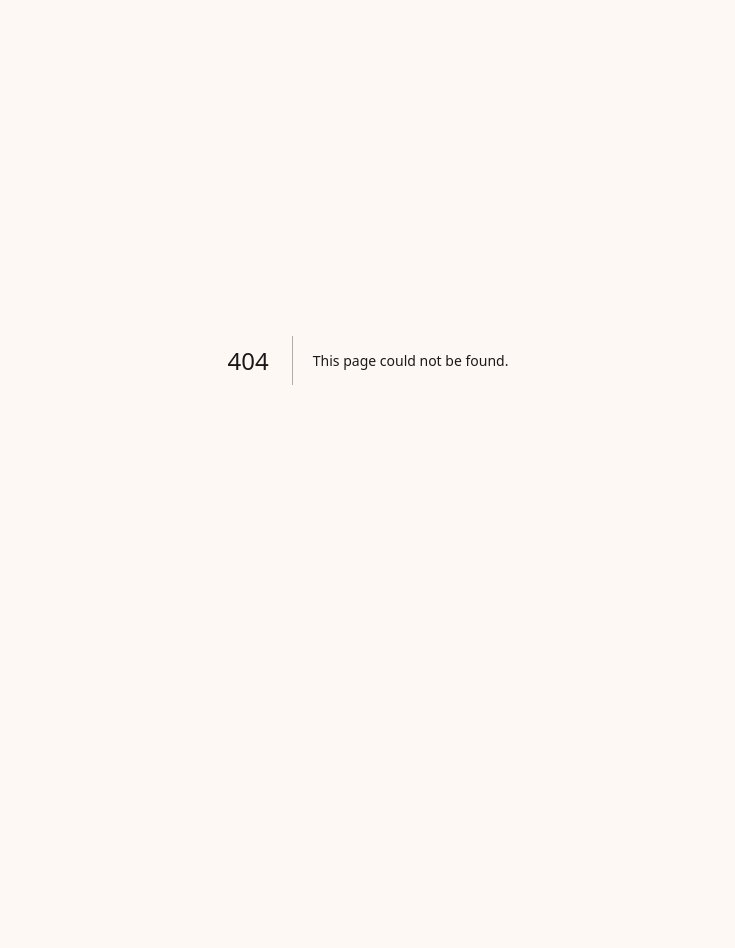
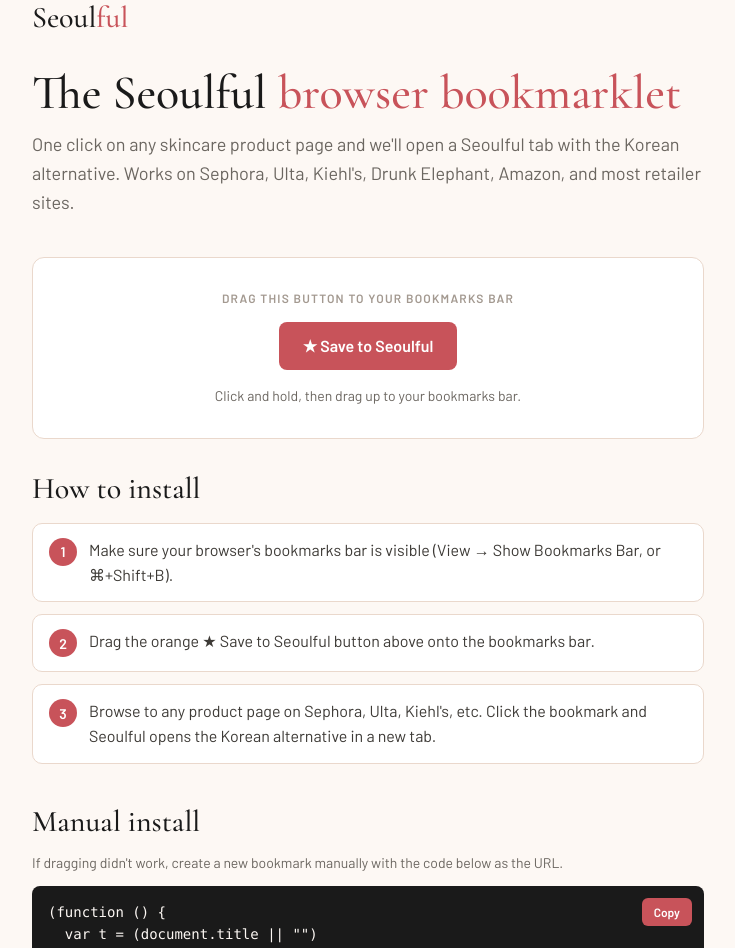
Before and after one commit to jdmethfessel-creator/seoulful-site, a Next.js app: page /bookmarklet in a window 1280 px wide. Before the commit this address had no page. Shown: the part 40-988 px from the top of the page, without its empty margins (272-1007 px from the left). Before the commit the page ends 800 px from the top, so only its background shows below. Built offline with nearby package versions, Linux system fonts and the light colour scheme.

Commit message:
Add Seoulful bookmarklet + /bookmarklet install page

```diff
--- /dev/null
+++ b/app/bookmarklet/page.tsx
@@ -0,0 +1,224 @@
+"use client";
+
+import Link from "next/link";
+import { useEffect, useRef, useState } from "react";
+import { BOOKMARKLET_HREF, BOOKMARKLET_READABLE } from "@/lib/bookmarklet";
+
+const ROSE = "#c8535a";
+const CREAM = "#fdf8f4";
+
+export default function BookmarkletPage() {
+  const [copied, setCopied] = useState(false);
+  const dragLinkRef = useRef<HTMLAnchorElement>(null);
+
+  // React 19 sanitizes javascript: URLs out of href props. Setting the
+  // attribute imperatively after mount bypasses that, so dragging the
+  // anchor to the bookmarks bar captures the real bookmarklet code.
+  useEffect(() => {
+    if (dragLinkRef.current) {
+      dragLinkRef.current.setAttribute("href", BOOKMARKLET_HREF);
+    }
+  }, []);
+
+  async function copyCode() {
+    try {
+      await navigator.clipboard.writeText(BOOKMARKLET_HREF);
+      setCopied(true);
+      setTimeout(() => setCopied(false), 1800);
+    } catch {
+      // older browsers / locked-down clipboards — no fallback worth doing
+    }
+  }
+
+  return (
+    <main className="min-h-screen px-6 pt-10 pb-20" style={{ background: CREAM }}>
+      <div className="max-w-2xl mx-auto">
+        <Link
+          href="/"
+          className="inline-block text-2xl sm:text-3xl mb-8"
+          style={{
+            fontFamily: "var(--font-cormorant), Georgia, serif",
+            fontWeight: 500,
+          }}
+        >
+          Seoul<span style={{ color: ROSE }}>ful</span>
+        </Link>
+
+        <h1
+          className="text-4xl sm:text-5xl mb-3"
+          style={{
+            fontFamily: "var(--font-cormorant), Georgia, serif",
+            fontWeight: 500,
+            lineHeight: 1.05,
+          }}
+        >
+          The Seoulful{" "}
+          <span style={{ color: ROSE }}>browser bookmarklet</span>
+        </h1>
+        <p
+          className="text-base sm:text-lg mb-10"
+          style={{ color: "#6b6660", lineHeight: 1.6 }}
+        >
+          One click on any skincare product page and we&apos;ll open a Seoulful
+          tab with the Korean alternative. Works on Sephora, Ulta, Kiehl&apos;s,
+          Drunk Elephant, Amazon, and most retailer sites.
+        </p>
+
+        {/* Drag target */}
+        <div
+          className="rounded-xl p-6 sm:p-8 text-center"
+          style={{
+            background: "#fff",
+            border: "1px solid #ead8cc",
+            marginBottom: "2rem",
+          }}
+        >
+          <div
+            className="text-xs uppercase tracking-widest mb-4"
+            style={{ color: "#a39990", fontWeight: 600 }}
+          >
+            Drag this button to your bookmarks bar
+          </div>
+          {/* eslint-disable-next-line @next/next/no-html-link-for-pages */}
+          <a
+            ref={dragLinkRef}
+            href="#"
+            onClick={(e) => {
+              // Prevent the bookmarklet from firing if a user clicks the
+              // drag-target while on this page — we want them to install it,
+              // not run it here.
+              e.preventDefault();
+            }}
+            draggable
+            className="inline-block rounded-lg px-6 py-3 text-base font-semibold cursor-grab select-none"
+            style={{
+              background: ROSE,
+              color: "#fff",
+              textDecoration: "none",
+            }}
+          >
+            ★ Save to Seoulful
+          </a>
+          <div
+            className="mt-4 text-sm"
+            style={{ color: "#6b6660" }}
+          >
+            Click and hold, then drag up to your bookmarks bar.
+          </div>
+        </div>
+
+        {/* Install instructions */}
+        <section className="mb-10">
+          <h2
+            className="text-2xl sm:text-3xl mb-4"
+            style={{
+              fontFamily: "var(--font-cormorant), Georgia, serif",
+              fontWeight: 500,
+            }}
+          >
+            How to install
+          </h2>
+          <ol
+            className="space-y-3 text-base"
+            style={{ color: "#3d3a36", paddingLeft: 0, listStyle: "none" }}
+          >
+            {[
+              "Make sure your browser's bookmarks bar is visible (View → Show Bookmarks Bar, or ⌘+Shift+B).",
+              "Drag the orange ★ Save to Seoulful button above onto the bookmarks bar.",
+              "Browse to any product page on Sephora, Ulta, Kiehl's, etc. Click the bookmark and Seoulful opens the Korean alternative in a new tab.",
+            ].map((step, i) => (
+              <li
+                key={i}
+                className="flex gap-3 items-start"
+                style={{
+                  background: "#fff",
+                  border: "1px solid #ead8cc",
+                  borderRadius: 10,
+                  padding: "0.875rem 1rem",
+                }}
+              >
+                <span
+                  style={{
+                    flex: "0 0 28px",
+                    height: 28,
+                    borderRadius: "999px",
+                    background: ROSE,
+                    color: "#fff",
+                    display: "inline-flex",
+                    alignItems: "center",
+                    justifyContent: "center",
+                    fontWeight: 600,
+                    fontSize: 14,
+                  }}
+                >
+                  {i + 1}
+                </span>
+                <span style={{ lineHeight: 1.55 }}>{step}</span>
+              </li>
+            ))}
+          </ol>
+        </section>
+
+        {/* Manual install */}
+        <section className="mb-10">
+          <h2
+            className="text-2xl sm:text-3xl mb-3"
+            style={{
+              fontFamily: "var(--font-cormorant), Georgia, serif",
+              fontWeight: 500,
+            }}
+          >
+            Manual install
+          </h2>
+          <p className="text-sm mb-3" style={{ color: "#6b6660", lineHeight: 1.6 }}>
+            If dragging didn&apos;t work, create a new bookmark manually with
+            the code below as the URL.
+          </p>
+          <div style={{ position: "relative" }}>
+            <pre
+              className="text-xs sm:text-sm overflow-x-auto rounded-lg p-4"
+              style={{
+                background: "#1a1a1a",
+                color: "#fdf8f4",
+                lineHeight: 1.55,
+                whiteSpace: "pre-wrap",
+                wordBreak: "break-word",
+                fontFamily:
+                  "ui-monospace, SFMono-Regular, Menlo, Monaco, Consolas, monospace",
+              }}
+            >
+              {BOOKMARKLET_READABLE}
+            </pre>
+            <button
+              type="button"
+              onClick={copyCode}
+              className="absolute top-3 right-3 rounded-md px-3 py-1.5 text-xs font-semibold"
+              style={{
+                background: copied ? "#3f8a5f" : ROSE,
+                color: "#fff",
+                border: "none",
+                cursor: "pointer",
+              }}
+            >
+              {copied ? "Copied" : "Copy"}
+            </button>
+          </div>
+          <p className="text-xs mt-3" style={{ color: "#a39990" }}>
+            Note: bookmarklets must live on a single line in the bookmark URL.
+            The pretty-printed version above is for reading only — copying it
+            still pastes the working one-line code.
+          </p>
+        </section>
+
+        <div className="text-center">
+          <Link
+            href="/"
+            style={{ color: ROSE, fontWeight: 600, textDecoration: "none" }}
+          >
+            ← Back to Seoulful
+          </Link>
+        </div>
+      </div>
+    </main>
+  );
+}
--- a/app/page.tsx
+++ b/app/page.tsx
@@ -29,7 +29,24 @@
 export default function Home() {
   return (
     <main style={{ background: CREAM }}>
-      <section className="px-6 pt-16 pb-12 sm:pt-24 sm:pb-16 max-w-3xl mx-auto text-center">
+      <nav
+        className="flex justify-end px-6 pt-5"
+        style={{ maxWidth: 1280, margin: "0 auto" }}
+      >
+        <Link
+          href="/bookmarklet"
+          className="text-sm"
+          style={{
+            color: "#6b6660",
+            textDecoration: "none",
+            letterSpacing: "0.02em",
+          }}
+        >
+          Browser bookmarklet →
+        </Link>
+      </nav>
+
+      <section className="px-6 pt-10 pb-12 sm:pt-16 sm:pb-16 max-w-3xl mx-auto text-center">
         <h1
           style={{
             fontFamily: "var(--font-cormorant), Georgia, serif",
--- /dev/null
+++ b/lib/bookmarklet.ts
@@ -0,0 +1,35 @@
+// The Seoulful bookmarklet — runs on the user's current tab when they
+// click the bookmark. Grabs document.title, strips common retailer
+// suffixes / prefixes, opens a new tab to /search?q=<cleaned name>.
+//
+// One-line by design: some browsers strip newlines from javascript:
+// URLs before executing them, so we keep this as a single statement
+// chain.
+
+const SOURCE = `(function(){var t=(document.title||'').replace(/\\s*[|\\-–—:]\\s*(Sephora|Ulta\\s*Beauty|Ulta|Kiehl['’]?s|Drunk\\s*Elephant|Nordstrom|Macy['’]?s|Bluemercury|Dermstore|Skinstore|Cult\\s*Beauty|Beautylish|Credo|Space\\s*NK|Mecca|Amazon[\\.,]?\\s*com|Amazon)\\b[\\s\\S]*$/i,'').replace(/^Amazon[\\.,]?\\s*com\\s*:?\\s*/i,'').replace(/\\s*:\\s*Beauty[\\s\\S]*$/i,'').trim();if(!t){alert('Seoulful could not detect a product name from this page.');return;}window.open('https://seoulful.co/search?q='+encodeURIComponent(t),'_blank');})();`;
+
+// Pretty-printed version shown in the install instructions code block.
+// Functionally identical to SOURCE; only formatting differs.
+export const BOOKMARKLET_READABLE = `(function () {
+  var t = (document.title || "")
+    .replace(
+      /\\s*[|\\-–—:]\\s*(Sephora|Ulta\\s*Beauty|Ulta|Kiehl['’]?s|Drunk\\s*Elephant|Nordstrom|Macy['’]?s|Bluemercury|Dermstore|Skinstore|Cult\\s*Beauty|Beautylish|Credo|Space\\s*NK|Mecca|Amazon[\\.,]?\\s*com|Amazon)\\b[\\s\\S]*$/i,
+      ""
+    )
+    .replace(/^Amazon[\\.,]?\\s*com\\s*:?\\s*/i, "")
+    .replace(/\\s*:\\s*Beauty[\\s\\S]*$/i, "")
+    .trim();
+  if (!t) {
+    alert("Seoulful could not detect a product name from this page.");
+    return;
+  }
+  window.open(
+    "https://seoulful.co/search?q=" + encodeURIComponent(t),
+    "_blank"
+  );
+})();`;
+
+// The string that goes into <a href="...">. Browsers expect the
+// javascript: prefix; some also require explicit %20 for spaces, but
+// modern browsers handle raw single-line source.
+export const BOOKMARKLET_HREF = `javascript:${SOURCE}`;
```
